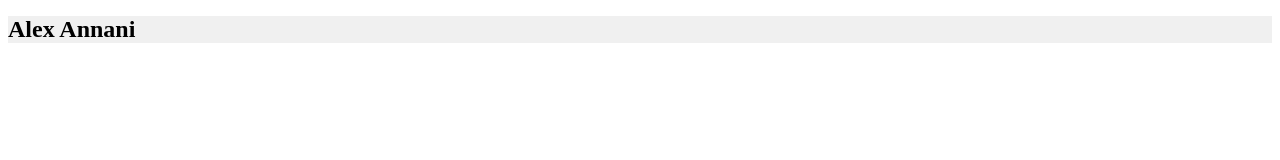
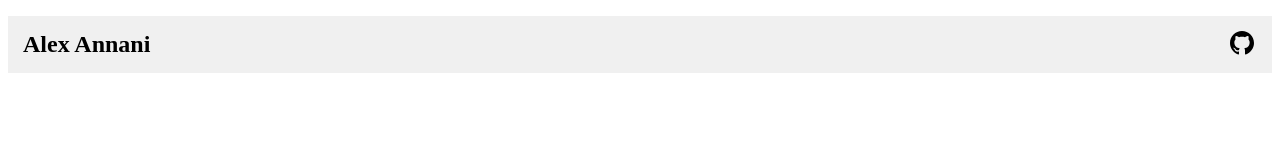
Before and after one commit to alexannani/css-layouts-ic1-roadmap, a plain HTML site: page index.html in a window 1280 px wide. Drawn offline with Linux system fonts and the light colour scheme.

Commit message:
header done

```diff
--- a/index.html
+++ b/index.html
@@ -7,6 +7,7 @@
     <header>
         <h1>
             Alex Annani
+            <svg xmlns="http://www.w3.org/2000/svg" width="24" height="24" viewBox="0 0 24 24"><path d="M12 0c-6.626 0-12 5.373-12 12 0 5.302 3.438 9.8 8.207 11.387.599.111.793-.261.793-.577v-2.234c-3.338.726-4.033-1.416-4.033-1.416-.546-1.387-1.333-1.756-1.333-1.756-1.089-.745.083-.729.083-.729 1.205.084 1.839 1.237 1.839 1.237 1.07 1.834 2.807 1.304 3.492.997.107-.775.418-1.305.762-1.604-2.665-.305-5.467-1.334-5.467-5.931 0-1.311.469-2.381 1.236-3.221-.124-.303-.535-1.524.117-3.176 0 0 1.008-.322 3.301 1.23.957-.266 1.983-.399 3.003-.404 1.02.005 2.047.138 3.006.404 2.291-1.552 3.297-1.23 3.297-1.23.653 1.653.242 2.874.118 3.176.77.84 1.235 1.911 1.235 3.221 0 4.609-2.807 5.624-5.479 5.921.43.372.823 1.102.823 2.222v3.293c0 .319.192.694.801.576 4.765-1.589 8.199-6.086 8.199-11.386 0-6.627-5.373-12-12-12z"/></svg>
         </h1>
     </header>
 
--- a/style.css
+++ b/style.css
@@ -1,5 +1,17 @@
+header {
+    background-color: #f0f0f0;
+}
+
 h1 {
-    background-color: #f0f0f0;
     text-align: left;
     font-size: 24px;
+    padding-top: 15px;
+    padding-bottom: 15px;
+    padding-left: 15px;
 }
+
+svg {
+    position: absolute;
+    right: 16px;
+    padding-right: 10px;
+}
```
Also changed, not shown: iconmonstr-github-1.svg (added).
